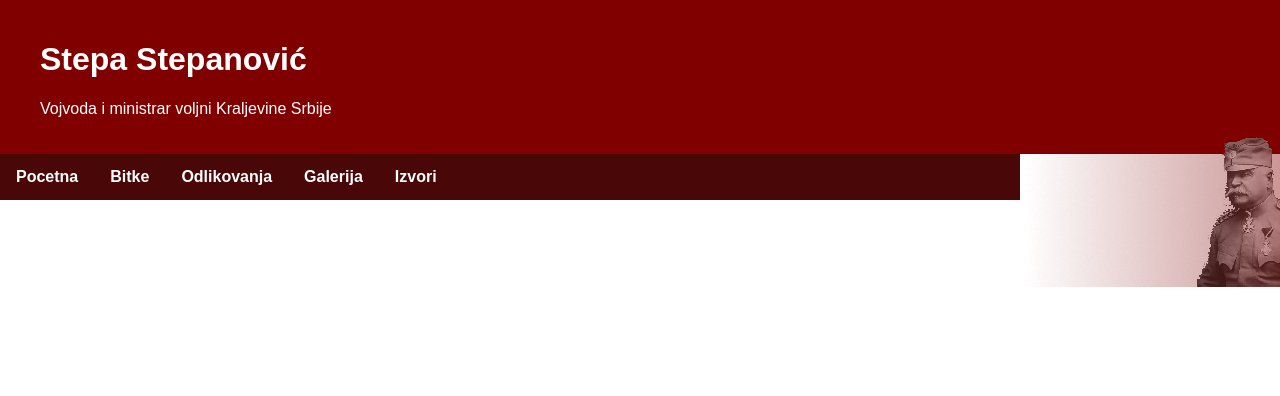
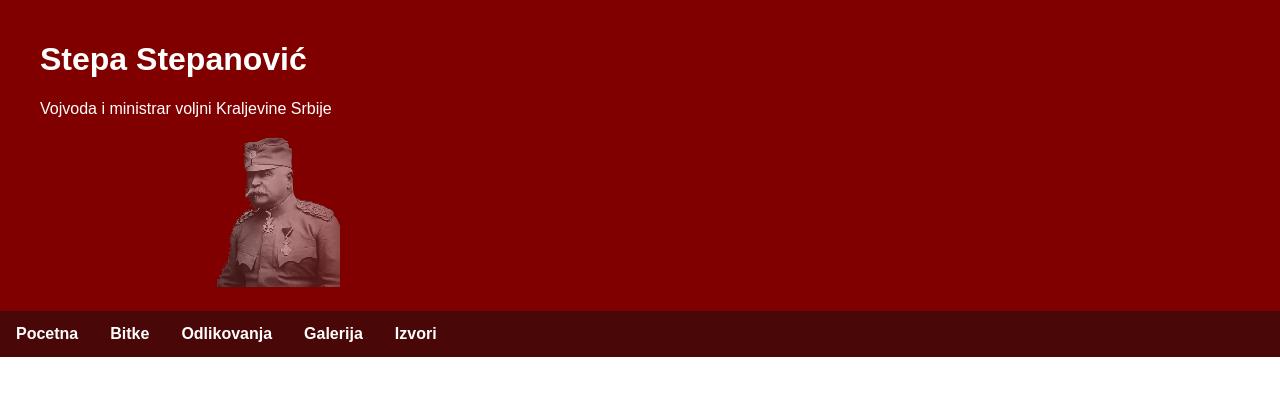
Before and after one commit to vuzzk/Stepa-Stepanovic, a plain HTML site: page index.html in a window 1280 px wide. Shown: the top 396 px of the page. Drawn offline with Linux system fonts and the light colour scheme.

Commit message:
jebena slika u headeru

```diff
--- a/styles.css
+++ b/styles.css
@@ -9,13 +9,7 @@ body {
     background-color: maroon;
     color: white;
 }
-.header img{
-    float: right;
-    padding: 0px;
-}
-.header h1 p{
-    float: left;
-}
+
 
 .nav {
     overflow: hidden;
```
